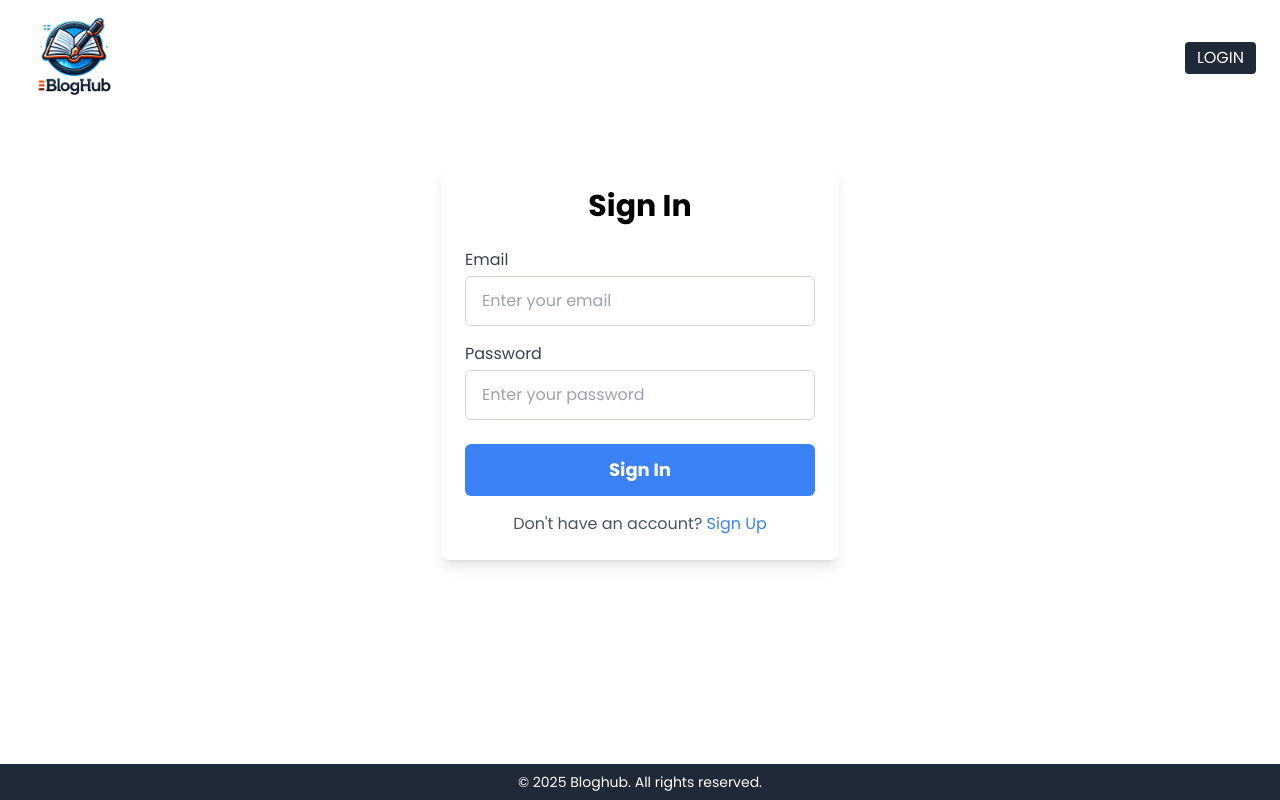
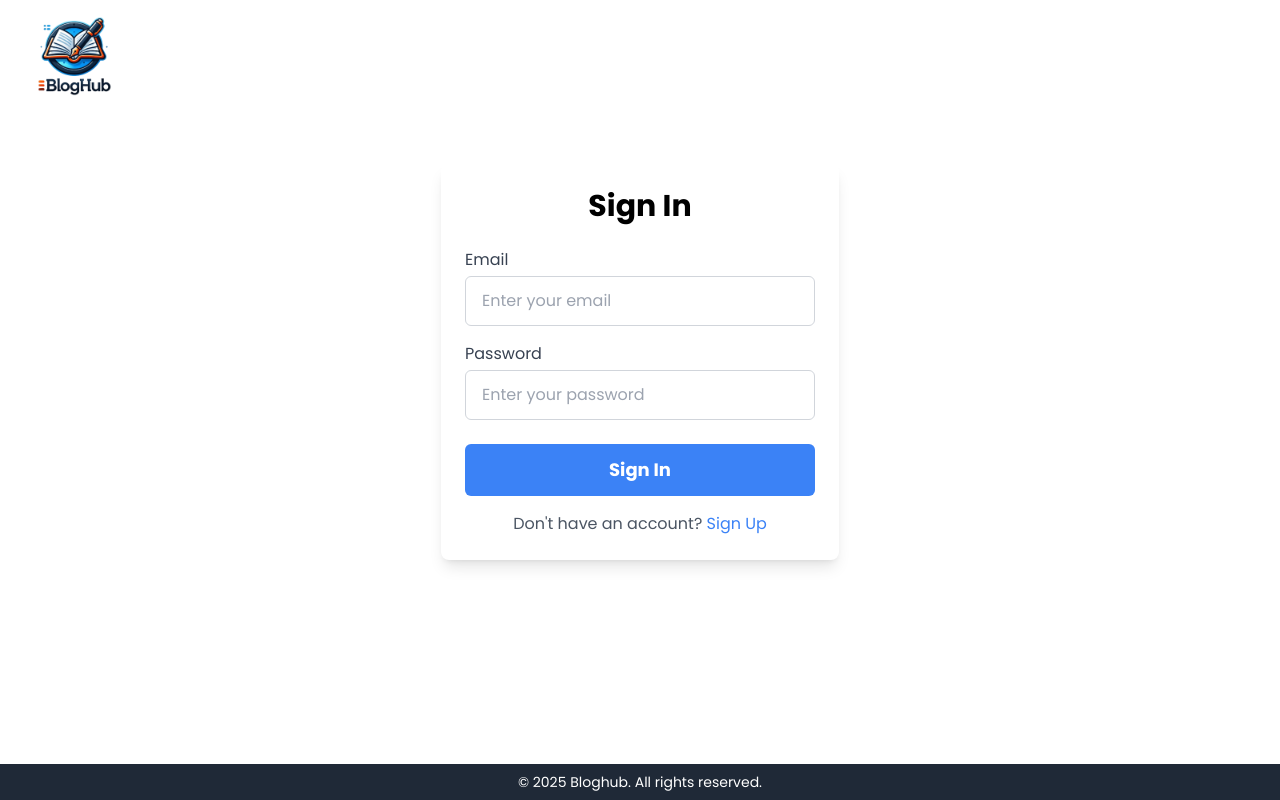
Before and after one commit to Majouhar/blog-app, a Next.js app: page /login in a window 1280 px wide. Built offline with nearby package versions, Linux system fonts and the light colour scheme; no server answers.

Commit message:
unwanted logs removed

```diff
--- a/app/components/UserDetails.tsx
+++ b/app/components/UserDetails.tsx
@@ -1,13 +1,14 @@
 "use client";
 import { Chip } from "@mui/material";
 import { signOut, useSession } from "next-auth/react";
-import { useRouter } from "next/navigation";
+import { usePathname, useRouter } from "next/navigation";
 import React, { useEffect, useRef, useState } from "react";
 import Loader from "./Loader";
 
 function UserDetails() {
   const user = useSession();
   const router = useRouter();
+  const pathName = usePathname();
 
   const [isDropdown, setIsDropdown] = useState(false);
   const [isLoading, setIsLoading] = useState(false);
@@ -51,13 +52,15 @@ function UserDetails() {
             </div>
           )}
         </div>
-      ) : (
+      ) : pathName != "/login" ? (
         <p
           onClick={() => router.push("/login")}
           className="bg-gray-800 text-white rounded px-3 py-1 cursor-pointer"
         >
           LOGIN
         </p>
+      ) : (
+        <></>
       )}
     </div>
   );
--- a/app/login/Login.tsx
+++ b/app/login/Login.tsx
@@ -3,9 +3,10 @@ import { useRouter } from "next/navigation";
 import router from "next/router";
 import React, { useState } from "react";
 import { toast } from "react-toastify";
+import Loader from "../components/Loader";
 
 function Login({ toggleLogin }: Readonly<{ toggleLogin: () => void }>) {
-  const router = useRouter()
+  const router = useRouter();
   const [loading, setLoading] = useState(false);
   const [email, setEmail] = useState("");
   const [password, setPassword] = useState("");
@@ -21,13 +22,13 @@ function Login({ toggleLogin }: Readonly<{ toggleLogin: () => void }>) {
     if (result && !result.error) {
       toast.success("Authenticated");
       const callbackUrl = new URLSearchParams((result.url ?? "").split("?")[1]);
-      console.log(callbackUrl.get("callbackUrl"))
+
       router.replace(callbackUrl.get("callbackUrl") ?? "/");
     } else if (result?.error) {
       toast.error(result?.error ?? "");
     }
   };
-
+  if (loading) return <Loader />;
   return (
     <div className="max-w-md mx-auto my-12 p-6 rounded-lg shadow-lg bg-white sm:max-w-sm md:max-w-lg lg:max-w-xl">
       <h1 className="text-2xl font-bold text-center mb-6 lg:text-3xl">
--- a/app/manage/CreateBlog.tsx
+++ b/app/manage/CreateBlog.tsx
@@ -24,7 +24,6 @@ const EditBlogPage = ({ blogId }: Readonly<{ blogId?: number }>) => {
   const [addBlog, { data: addData, loading: addLoading, error: addError }] =
     useMutation(CREATE_BLOG, {
       onCompleted(data) {
-        console.log(data)
         const blog = data.createBlog;
         if (!blog.published) {
           router.push(`/${blog.id}`);
--- a/graphql/resolvers/blog.resolvers.ts
+++ b/graphql/resolvers/blog.resolvers.ts
@@ -23,7 +23,7 @@ export const blogResolvers = {
   },
   Mutation: {
     createBlog: async (_: any, { blog }: any) => {
-      console.log(blog);
+
       return await createBlog(blog);
     },
     updateBlog: async (_: any, { blog }: any) => {
```
